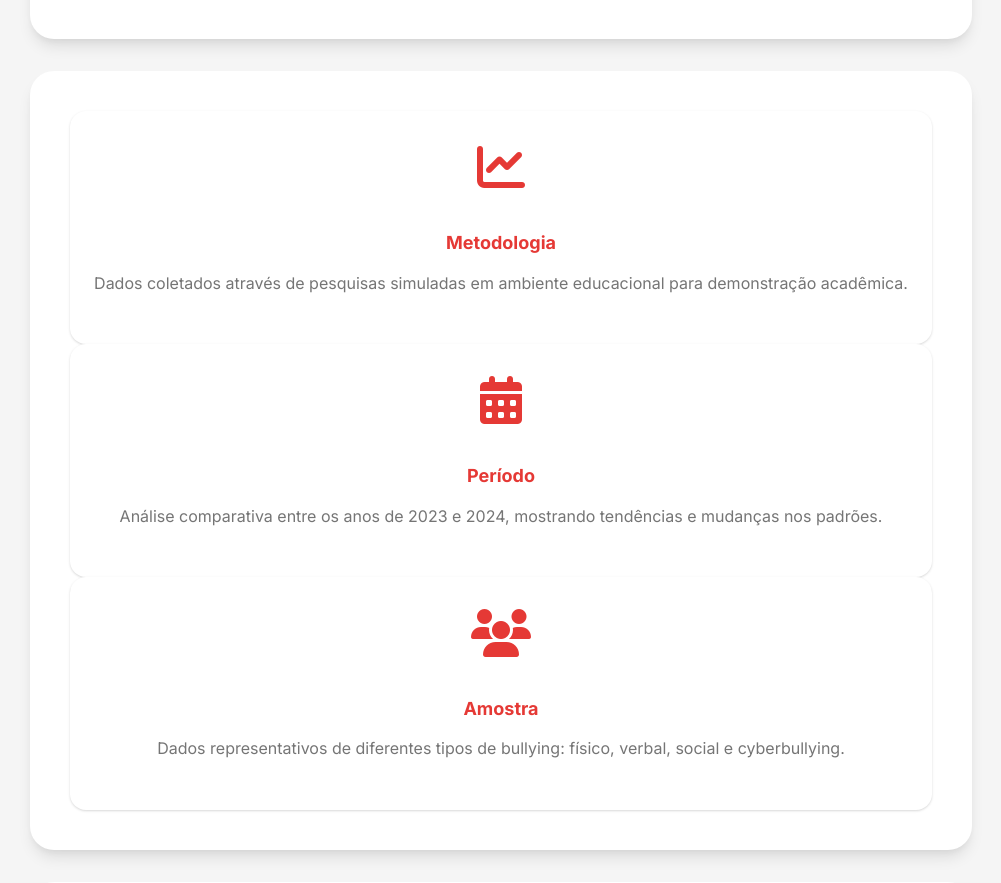
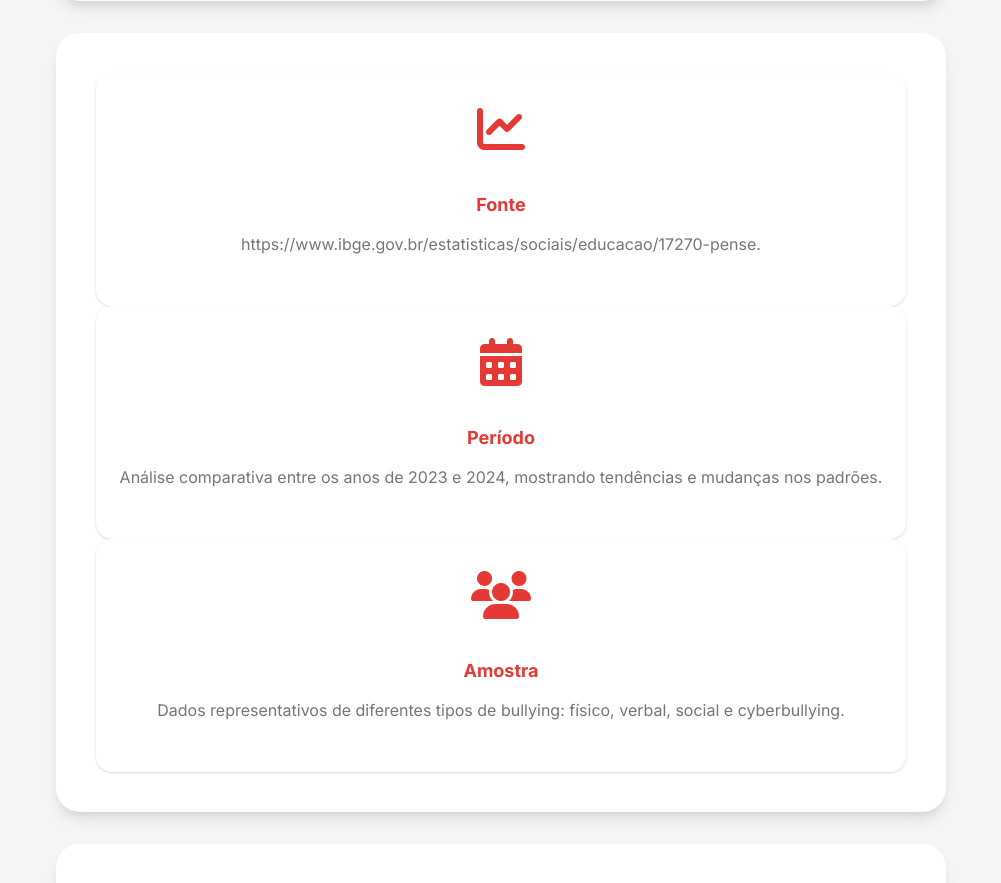
Before and after one commit to GuiNavas/BullyingOver, a Flask app: page /estatisticas in a window 1280 px wide. Shown: the part 1194-2077 px from the top of the page, without its empty margins (139-1140 px from the left). Run offline with Flask 3, Linux system fonts and the light colour scheme; data comes from the database, SQL or seed files in the repository; some libraries are stand-ins or nearby versions.

Commit message:
Update estatisticas.html

```diff
--- a/templates/estatisticas.html
+++ b/templates/estatisticas.html
@@ -35,8 +35,8 @@
             <div class="card h-100 text-center">
                 <div class="card-body">
                     <i class="fas fa-chart-line fa-3x mb-3 text-primary"></i>
-                    <h4 class="card-title">Metodologia</h4>
-                    <p class="card-text">Dados coletados através de pesquisas simuladas em ambiente educacional para demonstração acadêmica.</p>
+                    <h4 class="card-title">Fonte</h4>
+                    <p class="card-text">https://www.ibge.gov.br/estatisticas/sociais/educacao/17270-pense.</p>
                 </div>
             </div>
         </div>
```
